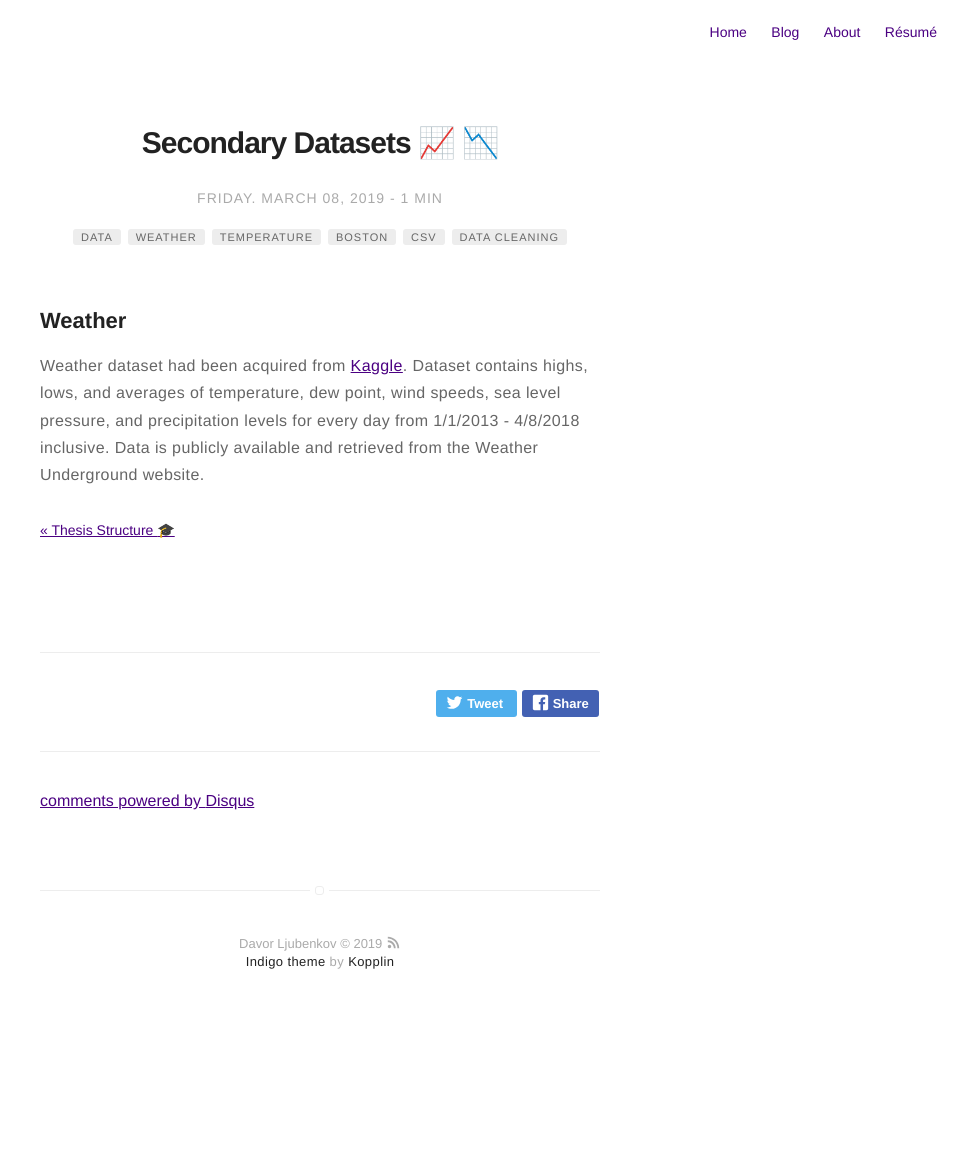
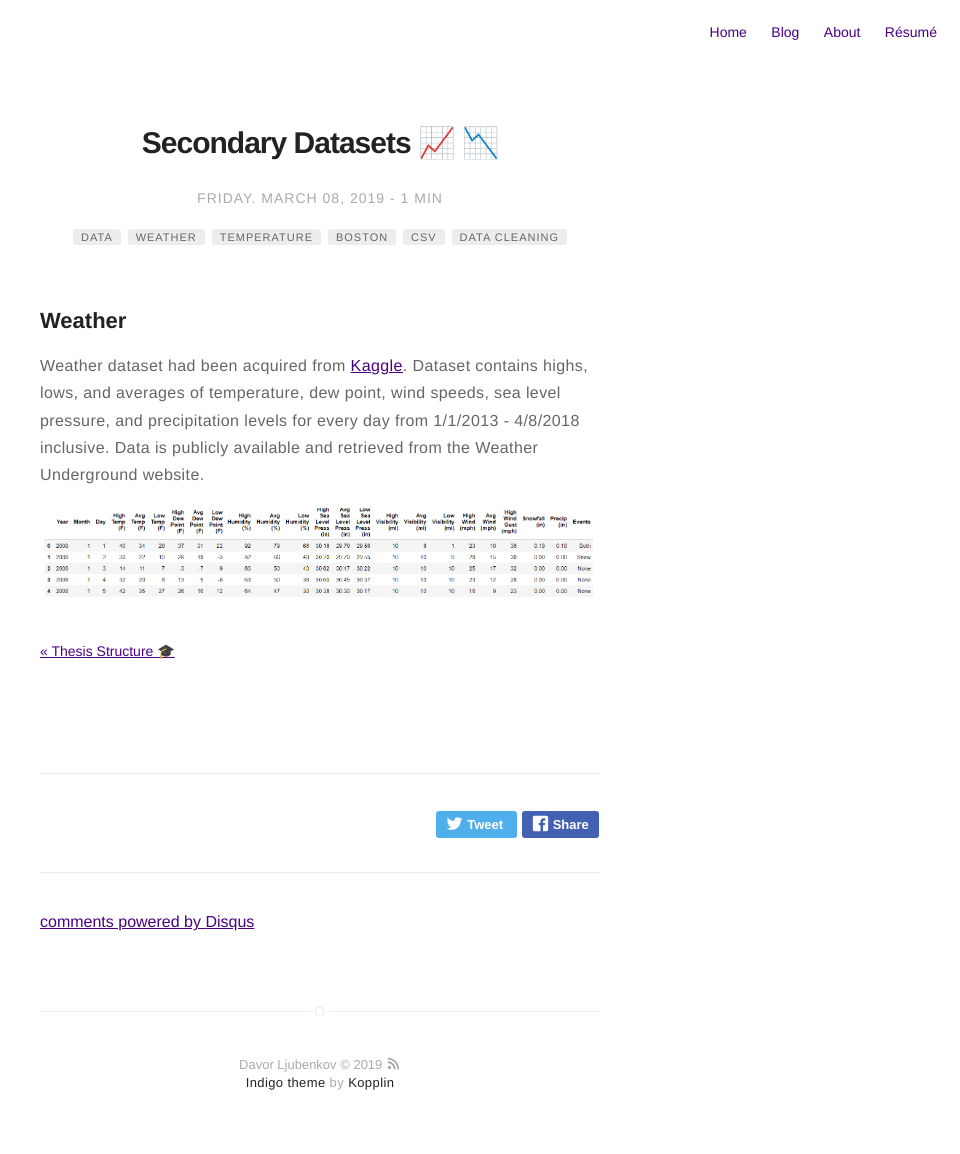
Before and after one commit to dljubenk/dljubenk.github.io, a Jekyll site: the page built from _posts/2019-03-08-secondary-datasets.markdown, in a window 1280 px wide. Shown: the whole page, without its empty margins (320-1280 px from the left). Built offline with Jekyll 4.4.1, drawn with Linux system fonts in a browser that asks for light colours; emoji names are drawn with the system emoji font; comment, search, counter and statistics services are not loaded; before the commit the page ends 1033 px from its top, so only the background shows below that.

Commit message:
Update 2019-03-08-secondary-datasets.markdown

```diff
--- a/_posts/2019-03-08-secondary-datasets.markdown
+++ b/_posts/2019-03-08-secondary-datasets.markdown
@@ -22,3 +22,13 @@ jemoji: '<img class="emoji" title=":chart_with_downwards_trend:" alt=":chart_wit
 ## Weather
 
 Weather dataset had been acquired from [Kaggle](https://www.kaggle.com/jqpeng/boston-weather-data-jan-2013-apr-2018). Dataset contains highs, lows, and averages of temperature, dew point, wind speeds, sea level pressure, and precipitation levels for every day from 1/1/2013 - 4/8/2018 inclusive. Data is publicly available and retrieved from the Weather Underground website.
+
+![Markdown Image][1]
+
+
+
+
+
+
+
+[1]: /assets/images/weather.png
```
